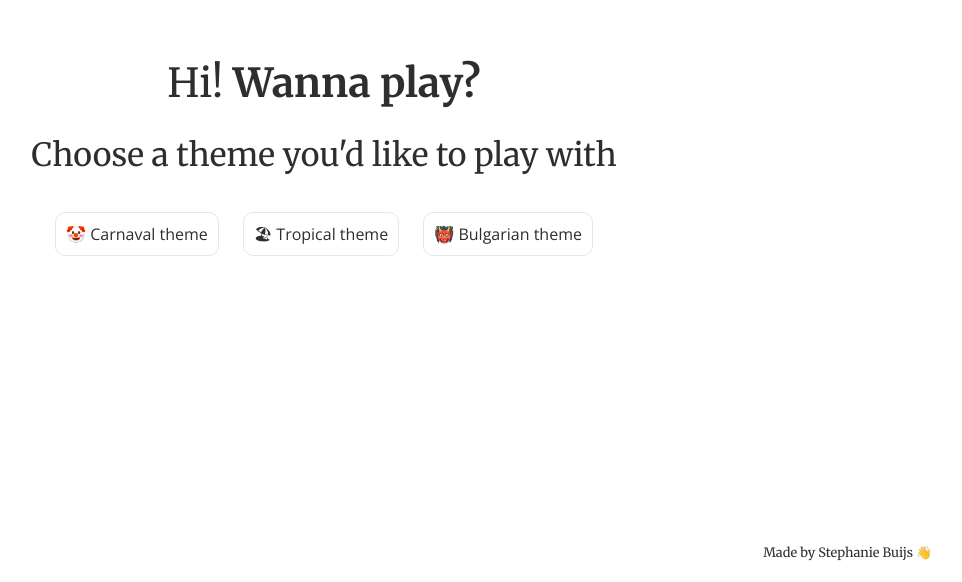
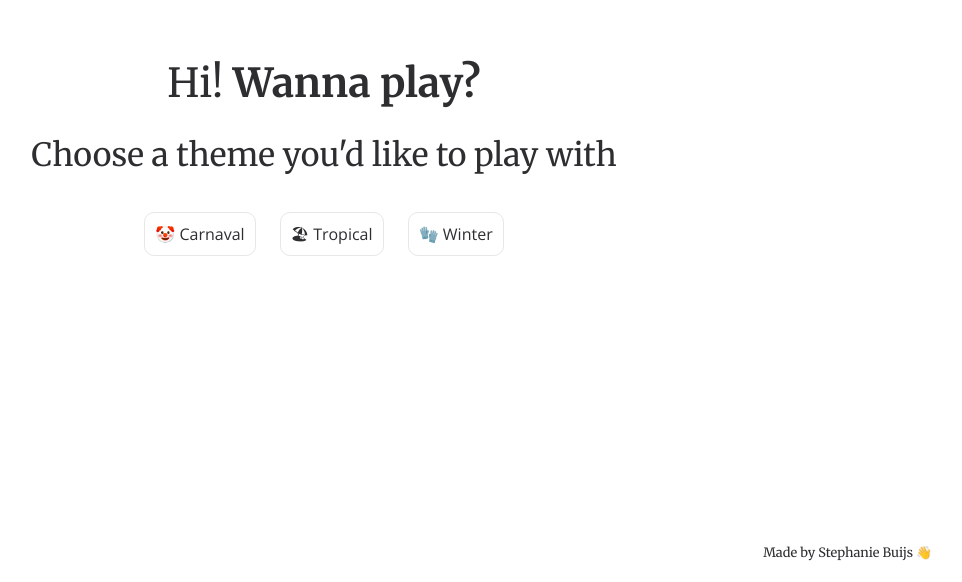
Before and after one commit to sbuijs/memory-js, a plain HTML site: page index.html in a window 1280 px wide. Shown: the part 218-800 px from the top of the page, without its empty margins (316-1278 px from the left). Drawn offline with nearby package versions, Linux system fonts and the light colour scheme.

Commit message:
updated code

```diff
--- a/cards-script.js
+++ b/cards-script.js
@@ -1,11 +1,23 @@
+
+// ----- Objects ------------------------------------------------------------------------------------------------------------------
+
+//Emoji theme objects
+const themeOne = {
+    name: "🤡 Carnaval",
+    emojiArray: ['🍺', '💰', '🤡', '🎡', '🎢', '🎟']
+};
+
+const themeTwo = {
+    name: "🏖 Tropical",
+    emojiArray: ['🐠', '🍍', '🌺', '🌞', '🍹', '🌴']
+};
+
+const themeThree = {
+    name: "🧤 Winter",
+    emojiArray: [' ❄️', '⛄️', '🥌', '🧤', '🥶', '🧣']
+};
+
 // ----- Variables ------------------------------------------------------------------------------------------------------------------
-
-//Emoji theme arrays
-// const themeOneEmojisArray = ['🍺', '💰', '🤡', '🎡', '🎢', '🎟', '🎠', '👻'];
-const themeOneEmojisArray = ['🍺', '💰'];
-const themeTwoEmojisArray = ['🐠', '🍍', '🌺', '🌞', '🍹', '🌴', '🏖', '🦩'];
-const themeThreeEmojisArray = ['👨‍🏭', '🐷', '🧙🏽‍♀️', '🚴‍♂️', '🥥', '👴🏿', '👹', '🧞‍♀️'];
-
 
 //emojiArray, emojiArrayDuplicate are the arrays that will be used to generate the cards with
 let emojiArray;
@@ -47,9 +59,6 @@ const foundCardsElement = document.getElementById("found-cards");
 const totalCardsElement = document.getElementById("total-cards");
 
 
-
-
-
 // ----- Event listeners------------------------------------------------------------------------------------------------------------------
 
 //for each of reset game buttons reload the page
@@ -59,7 +68,6 @@ for (var i = 0; i < gameResetButton.length; i++) {
     });
 };
 
-
 //for each of the theme buttons, create an event listener
 //and set the emoji array based on the button that is clicked
 for (var i = 0; i < themeButton.length; i++) {
@@ -68,11 +76,11 @@ for (var i = 0; i < themeButton.length; i++) {
 
         //using the html data attribite to set the emojiarray that will be used for the cards
         if (this.dataset.theme === '0') {
-            emojiArray = themeOneEmojisArray;
+            emojiArray = themeOne.emojiArray;
         } else if (this.dataset.theme === '1') {
-            emojiArray = themeTwoEmojisArray;
+            emojiArray = themeTwo.emojiArray;
         } else if (this.dataset.theme === '2') {
-            emojiArray = themeThreeEmojisArray;
+            emojiArray = themeThree.emojiArray;
         };
 
         //hide the game details element
@@ -82,8 +90,6 @@ for (var i = 0; i < themeButton.length; i++) {
         startNewGame();
     });
 };
-
-
 
 // ----- Functions ------------------------------------------------------------------------------------------------------------------
 
@@ -111,8 +117,6 @@ function shuffle(sourceArray) {
     }
     return sourceArray;
 };
-
-
 
 function startNewGame() {
     //with the chosen emoji array create an array including duplicates
@@ -235,9 +239,15 @@ function closeAllCards() {
 };
 
 
+function setDetails() {
+    gameContentElement.classList.add('no-display');
+    gameEndElement.classList.add('no-display');
+    themeButton[0].innerHTML = themeOne.name;
+    themeButton[1].innerHTML = themeTwo.name;
+    themeButton[2].innerHTML = themeThree.name;
+};
 
 //when the document is ready, hide the content and end element
 document.addEventListener("DOMContentLoaded", function () {
-    gameContentElement.classList.add('no-display');
-    gameEndElement.classList.add('no-display');
+    setDetails();
 });
--- a/index.html
+++ b/index.html
@@ -23,31 +23,19 @@
 
 <body>
 
-    <script>
-        const boxes = document.getElementsByClassName('box');
-    </script>
-    <!-- <div class="content"> -->
-    <!-- <div id="gameInfo">
-            <p>Highscore: <span id="highScore"></span></p>
-            <p>Amount of cards turned: <span id="score"></span></p>
-            <p>Amount of pairs: <span id="score-pairs"></span></p>
-            <a id="restartGame" class="button-secondary" href="">Restart game</a>
-            <a id="js-reset-playingfield" class="button-secondary" href="">ResetPlayingfield game</a>
-        </div> -->
-
-
+    <!-- Game start details -->
     <div id="game__details" class="center">
         <h1>Hi! <strong>Wanna play?</strong></h1>
         <h2>Choose a theme you'd like to play with</h2>
         <div class="intro__themes">
-            <a class="button-secondary theme-button" data-theme="0" href="">🤡 Carnaval theme</a>
-            <a class="button-secondary theme-button" data-theme="1" href="">🏖 Tropical theme</a>
-            <a class="button-secondary theme-button" data-theme="2" href="">👹 Bulgarian theme</a>
+            <a class="button-secondary theme-button" data-theme="0" href="">Theme name</a>
+            <a class="button-secondary theme-button" data-theme="1" href="">Theme name</a>
+            <a class="button-secondary theme-button" data-theme="2" href="">Theme name</a>
         </div>
     </div>
 
+    <!-- Game content -->
     <div id="game__content" class="center">
-
         <div class="container-md container-game__content__details">
             <h2>Find the pairs!</h2>
             <div class="container-game__content__details__control">
@@ -62,13 +50,11 @@
         </div>
     </div>
 
-
+    <!-- Game end -->
     <div id="game__end" class="center">
         <p><a href="https://giphy.com/gifs/6oMKugqovQnjW">via GIPHY</a></p>
         <iframe src="https://giphy.com/embed/6oMKugqovQnjW" width="480" height="360" frameBorder="0" class="giphy-embed"
             allowFullScreen></iframe>
-
-
         <h1>Wanna <strong>try again</strong>?</h1>
         <a class="button-secondary reset-button" href="">Choose game theme</a>
     </div>
@@ -81,11 +67,9 @@
         integrity="sha384-cVKIPhGWiC2Al4u+LWgxfKTRIcfu0JTxR+EQDz/bgldoEyl4H0zUF0QKbrJ0EcQF"
         crossorigin="anonymous"></script>
 
-    <!-- The order of these is important! -->
+
     <script src="card.js"></script>
     <script src="cards-script.js"></script>
-
-
 
 </body>
 <footer>
```
